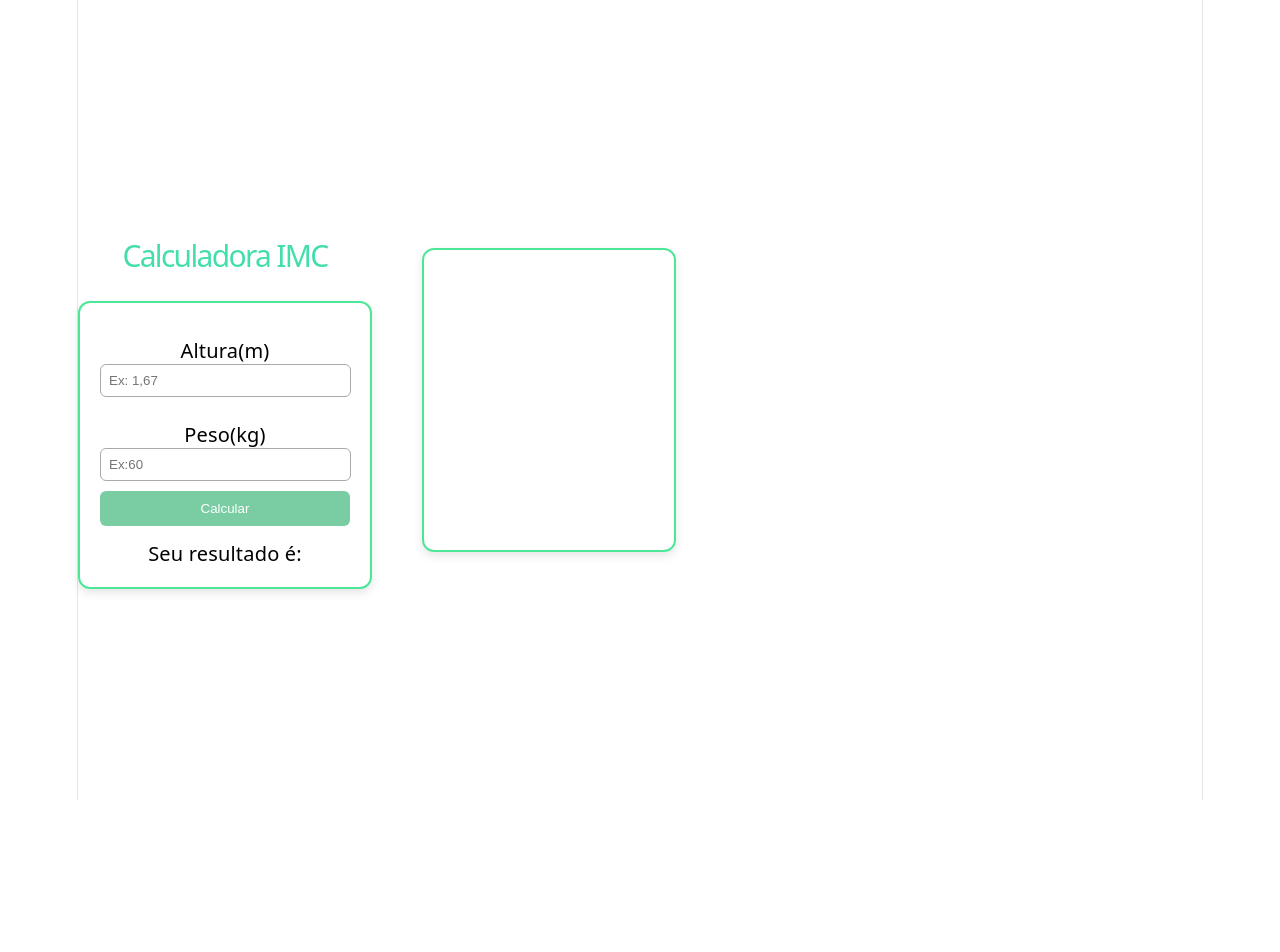
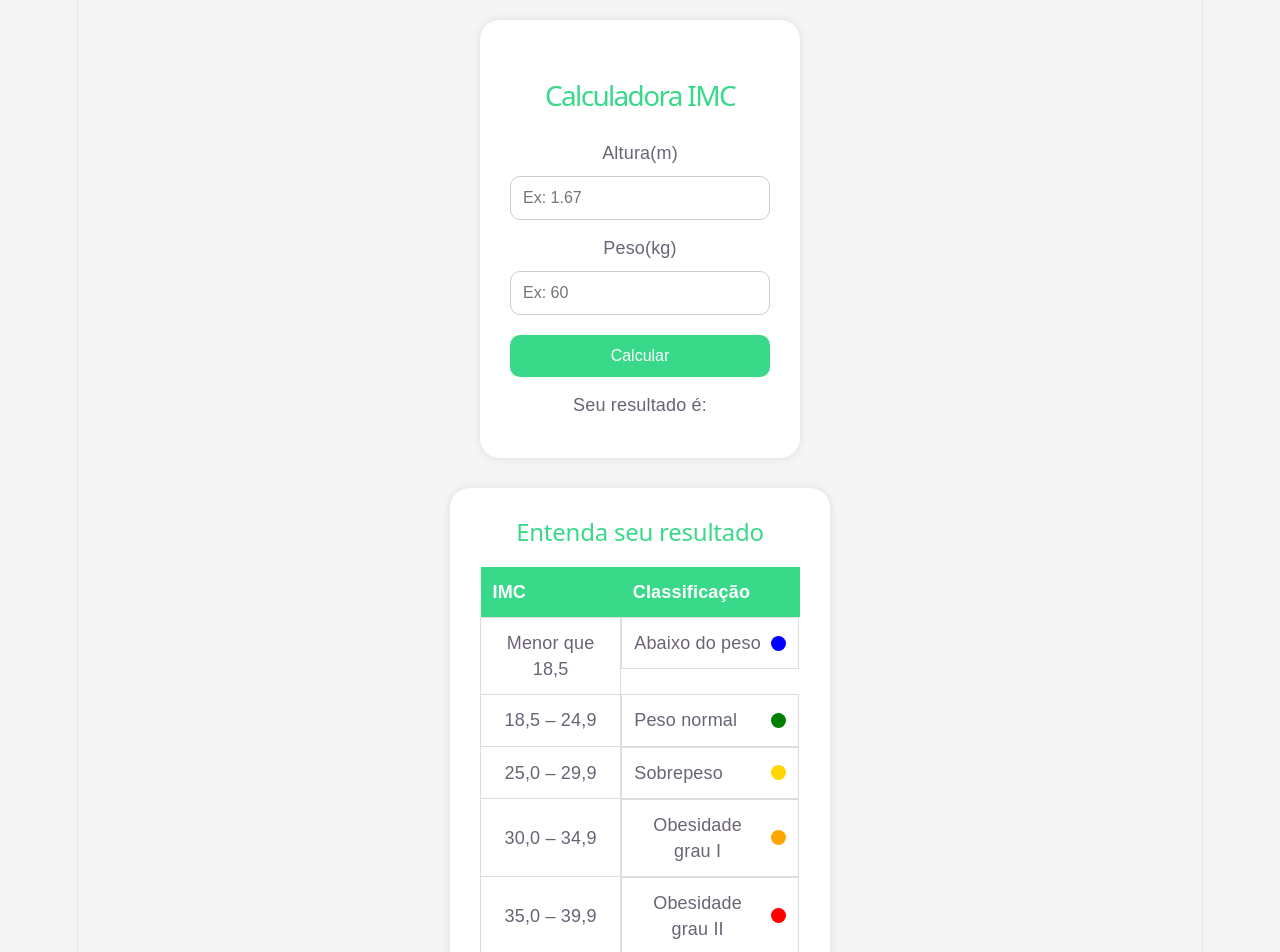
Before and after one commit to Camilafeeburg/app-ecoleta, a React (Vite) app in the folder appecoleta/: page / in a window 1280 px wide. Shown: the top 952 px of the page. Before the commit the page ends 800 px from the top, so only its background shows below. Built offline with nearby package versions, Linux system fonts and the light colour scheme.

Commit message:
.
atualizacoes do codigo

```diff
--- a/appecoleta/src/App.css
+++ b/appecoleta/src/App.css
@@ -1,57 +1,159 @@
-h1 {
-  color: rgb(68, 222, 173);
-  font-size: 30px;
+*{
+  margin: 0;
+  padding: 0;
+  box-sizing: border-box;
 }
 
-#center {
-  display: flex;
-  justify-content: left;
-  align-items: center;
-  height: 100vh;
-
+body{
+  font-family: Arial, Helvetica, sans-serif;
+  background: #f5f5f5;
 }
 
-.container {
+#center{
+  display: flex;
+  justify-content: center;
+  align-items: center;
+  min-height: 100vh;
+  padding: 20px;
+}
+
+.container{
+ display: flex;
+  flex-direction: column;
+  align-items: center;
+  gap: 30px;
+}
+
+.box{
+  width: 320px;
+  background: white;
+  padding: 30px;
+  border-radius: 20px;
+  box-shadow: 0 0 10px rgba(0,0,0,0.1);
+}
+
+h1{
+  text-align: center;
+  color: #39d98a;
+  font-size: 28px;
+}
+
+.box p{
+  margin-top: 15px;
+  margin-bottom: 10px;
+}
+
+input{
+  width: 100%;
+  padding: 12px;
+  border-radius: 10px;
+  border: 1px solid #ccc;
+  font-size: 16px;
+}
+
+button{
+  width: 100%;
+  padding: 12px;
+  margin-top: 20px;
+  border: none;
+  border-radius: 10px;
+  background: #39d98a;
+  color: white;
+  font-size: 16px;
+  cursor: pointer;
+}
+
+.tabela{
+  width: 380px;
+  background: white;
+  padding: 30px;
+  border-radius: 20px;
+  box-shadow: 0 0 10px rgba(0,0,0,0.1);
+}
+
+h2{
+  color: #39d98a;
+  margin-bottom: 20px;
   text-align: center;
 }
 
-.tabela{
-   border: 2px solid #4be797;
-   margin-left: 50px;
-  border-radius: 12px;
-  width: 250px;
-  height: 300px;
-  box-shadow: 0px 4px 10px rgba(0,0,0,0.1);
+table{
+  width: 100%;
+  border-collapse: collapse;
 }
 
-.box {
-  border: 2px solid #4be797;
-  padding: 20px;
-  border-radius: 12px;
-  width: 250px;
-  margin: 0 auto;
-  box-shadow: 0px 4px 10px rgba(0,0,0,0.1);
+th{
+  background: #39d98a;
+  color: white;
+  padding: 12px;
+  text-align: left;
 }
 
-input {
-  width: 93%;
-  padding: 8px;
-  margin-bottom: 10px;
-  border-radius: 6px;
-  border: 1px solid #aaa;
+td{
+  border: 1px solid #ddd;
+  padding: 12px;
 }
 
-button {
-  background-color: rgb(122, 205, 163);
-  width: 100%;
-  height: 35px;
-  border: none;
-  border-radius: 6px;
-  color: white;
-  cursor: pointer;
+.classificacao{
+  display: flex;
+  justify-content: space-between;
+  align-items: center;
+  gap: 10px;
 }
-p{
-  color: black;
-  font-size: 20px;
-  margin-top: 15px;
+
+.bolinha{
+  width: 15px;
+  height: 15px;
+  border-radius: 50%;
+  flex-shrink: 0;
 }
+
+.azul{
+  background: blue;
+}
+
+.verde{
+  background: green;
+}
+
+.amarela{
+  background: gold;
+}
+
+.laranja{
+  background: orange;
+}
+
+.vermelha{
+  background: red;
+}
+
+.vinho{
+  background: darkred;
+}
+
+
+?@media (max-width: 768px){
+
+  .container{
+    flex-direction: column;
+    align-items: center;
+  }
+
+  .box,
+  .tabela{
+    width: 100%;
+    max-width: 340px;
+  }
+
+  h1{
+    font-size: 24px;
+  }
+
+  td,
+  th{
+    font-size: 14px;
+    padding: 10px;
+  }
+
+}
--- a/appecoleta/src/App.jsx
+++ b/appecoleta/src/App.jsx
@@ -8,7 +8,9 @@ function App() {
   const [imc, setImc] = useState("")
 
   function calcularIMC() {
+
     const resultado = peso / (altura * altura)
+
     setImc(resultado.toFixed(2))
   }
 
@@ -17,17 +19,16 @@ function App() {
       <section id="center">
 
         <div className="container">
+          <div className="box">
 
             <h1>Calculadora IMC</h1>
-
-     <div className="box">
 
             <p>Altura(m)</p>
 
             <input
               type="number"
               value={altura}
-        placeholder='Ex: 1,67'
+              placeholder='Ex: 1.67'
               onChange={(e) => setAltura(e.target.value)}
             />
 
@@ -36,7 +37,7 @@ function App() {
             <input
               type="number"
               value={peso}
-          placeholder='Ex:60'
+              placeholder='Ex: 60'
               onChange={(e) => setPeso(e.target.value)}
             />
 
@@ -44,14 +45,93 @@ function App() {
               Calcular
             </button>
 
-         <p> Seu resultado é: {imc}</p>
+            <p>Seu resultado é: {imc}</p>
+
+          </div>
+
+
+          <div className="tabela">
+
+            <h2>Entenda seu resultado</h2>
+
+            <table>
+              <thead>
+                <tr>
+                  <th>IMC</th>
+                  <th>Classificação</th>
+                </tr>
+              </thead>
+
+              <tbody>
+
+                <tr>
+                  <td>Menor que 18,5</td>
+
+                  <td className="classificacao">
+                    Abaixo do peso
+
+                    <div className="bolinha azul"></div>
+                  </td>
+                </tr>
+
+                <tr>
+                  <td>18,5 – 24,9</td>
+
+                  <td className="classificacao">
+                    Peso normal
+
+                    <div className="bolinha verde"></div>
+                  </td>
+                </tr>
+
+                <tr>
+                  <td>25,0 – 29,9</td>
+
+                  <td className="classificacao">
+                    Sobrepeso
+
+                    <div className="bolinha amarela"></div>
+                  </td>
+                </tr>
+
+                <tr>
+                  <td>30,0 – 34,9</td>
+
+                  <td className="classificacao">
+                    Obesidade grau I
+
+                    <div className="bolinha laranja"></div>
+                  </td>
+                </tr>
+
+                <tr>
+                  <td>35,0 – 39,9</td>
+
+                  <td className="classificacao">
+                    Obesidade grau II
+
+                    <div className="bolinha vermelha"></div>
+                  </td>
+                </tr>
+
+                <tr>
+                  <td>Maior ou igual a 40</td>
+
+                  <td className="classificacao">
+                    Obesidade grau III
+
+                    <div className="bolinha vinho"></div>
+                  </td>
+                </tr>
+
+              </tbody>
+
+            </table>
 
           </div>
 
         </div>
-      <div className="tabela">
 
-      </div>
       </section>
     </>
   )
```
Lines whose indentation alone changed are shown as unchanged.
